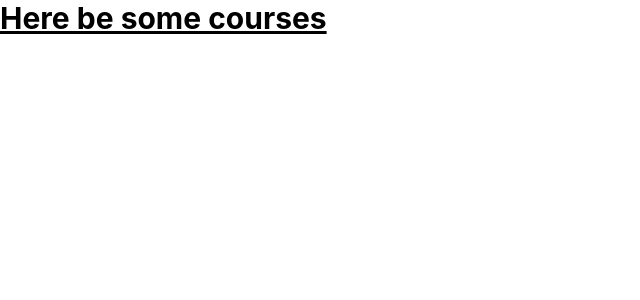
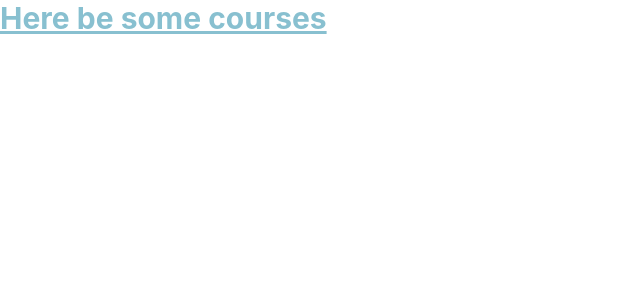
Before and after one commit to Leo-Mart/Lexicon_Project_Assignment, a React (Vite) app in the folder frontend/: page /index in a window 1280 px wide. Shown: the top 300 px of the page, without its empty margins (0-640 px from the left). Built offline with nearby package versions, Linux system fonts and the light colour scheme.

Commit message:
And nord colors

```diff
--- a/frontend/src/pages/Courses.tsx
+++ b/frontend/src/pages/Courses.tsx
@@ -1,7 +1,7 @@
 export default function Courses() {
     return (
         <>
-            <p className="text-3xl font-bold underline text-nord">
+            <p className="text-3xl font-bold underline text-nord8">
                 Here be some courses
             </p>
         </>
```
